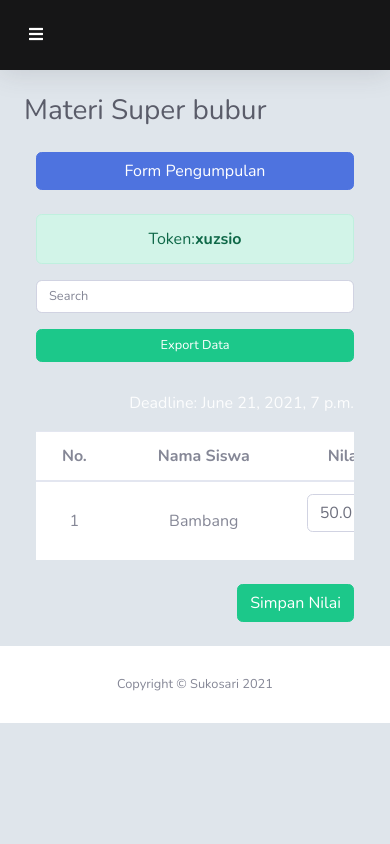
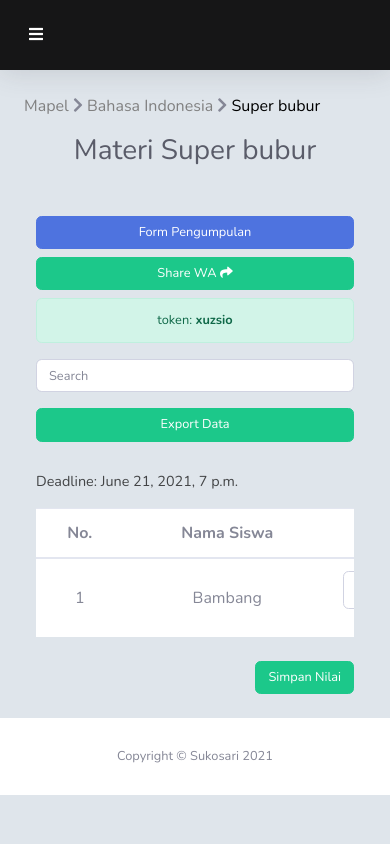
Before and after one commit to arrazy100/sigas-sukosari-2021, a Django app: a page that uses templates/layout/base.html in a window 390 px wide. Run offline with Django 3.2, Linux system fonts and the light colour scheme; a user stored in the database is signed in; data comes from the database, SQL or seed files in the repository; both versions use the stored data as it was after the commit; some libraries are stand-ins or nearby versions.

Commit message:
Add little patch for design and fix bugs

```diff
--- a/static/css/style.css
+++ b/static/css/style.css
@@ -44,3 +44,13 @@ input[type=number] {
 .asteriskField {
     color: red;
 }
+
+.share_wa {
+    display: block;
+}
+
+@media all and (min-width: 600px) {
+    .share_wa {
+        display: none;
+    }
+}
--- a/task_management/models.py
+++ b/task_management/models.py
@@ -45,14 +45,15 @@ class Materi(models.Model):
         # slug
         self.slug = slugify(self.name)
 
-        # random hash link
-        unique_id = str(uuid.uuid4()).replace('-', '')
-        self.form_hash = unique_id
+        if not self.token:
+            # random hash link
+            unique_id = str(uuid.uuid4()).replace('-', '')
+            self.form_hash = unique_id
 
-        # random 6 digit token
-        letters = string.ascii_lowercase
-        rand = ''.join(random.choice(letters) for i in range(6))
-        self.token = rand
+            # random 6 digit token
+            letters = string.ascii_lowercase
+            rand = ''.join(random.choice(letters) for i in range(6))
+            self.token = rand
 
         super(Materi, self).save(*args, **kwargs)
 
--- a/task_management/views.py
+++ b/task_management/views.py
@@ -9,6 +9,7 @@ from django.contrib.auth import authenticate, logout
 from django.contrib.auth import login as django_login
 from django.contrib.auth.decorators import login_required
 from django.template.response import TemplateResponse
+from urllib.parse import quote
 from .pcloud_api import login as pcloud_login
 from .controllers import *
 from .forms import *
@@ -162,9 +163,13 @@ def materiFileSiswa(request, mapel_id = 0, slug = ''):
     # get materi
     materi = Materi.objects.get(mapel_id = mapel_id, slug = slug)
 
+    # get mapel name
+    mapel_name = Mapel.objects.get(id = mapel_id).name
+
     materi_name = materi.name
-    form_link = 'http://' + get_current_site(request).domain + '/form-pengumpulan/' + materi.form_hash
+    form_link = get_current_site(request).domain + '/form-pengumpulan/' + materi.form_hash
     token = materi.token
+    share_link = quote(form_link + '%0a%0a' + 'token: ' + token)
     deadline = materi.deadline
 
     # get file siswa
@@ -184,7 +189,7 @@ def materiFileSiswa(request, mapel_id = 0, slug = ''):
         return redirect("materi_filesiswa", mapel_id = mapel_id, slug = slug)
 
     # context to pass variable to template view
-    context = {'file_siswa': file_siswa, 'materi_name': materi_name, 'form_link': form_link, 'token': token, 'deadline': deadline, 'mapel_id': mapel_id, 'slug': slug}
+    context = {'file_siswa': file_siswa, 'materi_name': materi_name, 'form_link': form_link, 'token': token, 'deadline': deadline, 'mapel_id': mapel_id, 'slug': slug, 'share_link': share_link, 'mapel_name': mapel_name}
 
     return TemplateResponse(request, 'materi_filesiswa.html', context)
 
@@ -282,36 +287,51 @@ def formPengumpulan(request, form_hash = ''):
     teacher = Teacher.objects.get(id = materi.teacher_id)
     user_id = User.objects.get(id = teacher.user_id)
 
-    # link expired
+    # form expired response
+    expired_response = redirect("form_expired")
+
+    # form pengumpulan response
+    pengumpulan_response = redirect("form_pengumpulan", form_hash = form_hash)
+
+    # redirect to form_expired if time > deadline
     if (timezone.now() > materi.deadline):
-        return redirect("form_expired")
+        return expired_response
 
     if (request.method == "POST"):
         form = SiswaForm(request.POST, request.FILES)
 
         if form.is_valid():
+            # don't submit if time > deadline
+            if (timezone.now() > materi.deadline):
+                return expired_response
+
             token = form.cleaned_data['token']
+
+            # if inputted token is correct
             if (token == materi.token):
                 name = form.cleaned_data['student_name']
                 keterangan = form.cleaned_data['keterangan']
                 files = request.FILES.getlist('files')
 
                 total_size = 0
+
+                # get total file size, if > 5 MB return error messages
                 for file in files:
                     total_size += file.size
                     if total_size > 5242880:
                         messages.error(request, "Maksimal upload file 5 MB")
 
-                        return redirect('form_pengumpulan', form_hash = form_hash)
+                        return pengumpulan_response
 
                 folder_name = str(materi.mapel_id) + '/' + materi.slug
                 file_name = slugify(name) + '.zip'
 
+                # check siswa with name exists in database
                 try:
                     filesiswa_exists = FileSiswa.objects.get(filename = file_name, materi_id = materi.id)
                     messages.error(request, "Siswa atas nama " + name + " sudah mengumpulkan tugas")
 
-                    return redirect("form_pengumpulan", form_hash = form_hash)
+                    return pengumpulan_response
                 except:
                     pass
 
--- a/templates/layout/base.html
+++ b/templates/layout/base.html
@@ -8,8 +8,13 @@
   <meta charset="utf-8">
   <meta http-equiv="X-UA-Compatible" content="IE=edge">
   <meta name="viewport" content="width=device-width, initial-scale=1, shrink-to-fit=no">
-  <meta name="description" content="">
-  <meta name="author" content="">
+  <meta name="description" content="SIGAS">
+  <meta name="author" content="Muhammad Afdhal Arrazy">
+
+  <meta property="og:title" content="SIGAS">
+  <meta property="og:description" content="Sistem berbasis website sebagai media untuk mengumpulkan tugas">
+  <meta property="og:image" content="https://sigas.pythonanywhere.com/favicon.ico">
+  <meta property="og:url" content="https://sigas.pythonanywhere.com/">
 
   <title>{{ request.resolver_match.url_name }}</title>
 
--- a/templates/materi_filesiswa.html
+++ b/templates/materi_filesiswa.html
@@ -29,8 +29,19 @@
             <!-- Begin Page Content -->
             <div class="container-fluid">
 
+                <!-- Back Navigation -->
+                <div class="d-flex align-items-center">
+                    <p>
+                        <a href="{% url 'mapel' %}" style="color: gray;">Mapel</a>
+                        <i class="fa fa-chevron-right"></i>
+                        <a href="{% url 'materi' mapel_id=mapel_id %}" style="color: gray;">{{ mapel_name }}</a>
+                        <i class="fa fa-chevron-right"></i>
+                        <a style="text-decoration: none; color: black;">{{ materi_name }}</a>
+                    </p>
+                </div>
+
                 <!-- Page Heading -->
-                <div class="d-sm-flex align-items-center justify-content-center mb-4">
+                <div class="d-sm-flex align-items-center justify-content-center mb-5 text-center">
                     <h1 class="h3 mb-0 text-gray-800">Materi {{ materi_name }}</h1>
                 </div>
 
@@ -47,14 +58,19 @@
                                 {% csrf_token %}
 
                                 <div class="row">
-                                    <div class="col-12 mb-4">
-                                        <a href="{{ form_link }}" target="_blank" class="btn btn-block btn-primary">Form
+                                    <div class="col-12 col-sm-6 col-md-12 mb-2">
+                                        <a href="{{ form_link }}" target="_blank" class="btn btn-block btn-primary list-materi-btn">Form
                                             Pengumpulan</a>
                                     </div>
 
+                                    <div class="col share_wa mb-2">
+                                        <a href="whatsapp://send?text={{ share_link }}" class="btn btn-block btn-success list-materi-btn">Share WA <i style="color: white;"
+                                                class="fas fa-share"></i></a>
+                                    </div>
+
                                     <div class="col-12">
-                                        <div class="alert alert-success d-flex justify-content-center" role="alert">
-                                            Token: <b>{{ token }}</b>
+                                        <div class="alert alert-success d-flex justify-content-center list-materi-btn" role="alert">
+                                            <div class="token-title">token: <b>{{ token }}</b></div>
                                         </div>
                                     </div>
                                 </div>
@@ -75,8 +91,8 @@
                                 </div>
 
                                 <div class="row">
-                                    <div class="col d-flex justify-content-end">
-                                        <p style="color: rgba(255, 255, 255, 0.9);">Deadline: {{ deadline }}</p>
+                                    <div class="col">
+                                        <p style="color: rgba(0, 0, 0, 0.7); font-size: 0.9rem;">Deadline: {{ deadline }}</p>
                                     </div>
                                 </div>
 
@@ -84,7 +100,7 @@
 
                                 <div class="table-responsive">
                                     <table id="table_siswa" class="w-auto table"
-                                        style="background-color: white; text-align: center; min-width: 500px;">
+                                        style="background-color: white; text-align: center; min-width: 570px;">
                                         <thead>
                                             <tr>
                                                 <th scope="col">No.</th>
@@ -94,14 +110,6 @@
                                             </tr>
                                         </thead>
                                         <tbody>
-
-                                            {% if not file_siswa %}
-                                            <tr>
-                                                <td></td>
-                                                <td>Belum ada siswa</td>
-                                            </tr>
-                                            {% endif %}
-
                                             {% for siswa in file_siswa %}
                                             <tr>
                                                 <td scope="row" class="align-middle">{{ forloop.counter }}</th>
@@ -138,7 +146,7 @@
                                 </div>
 
                                 <div class="d-flex mt-2 mb-4 justify-content-end">
-                                    <button class="btn btn-success">Simpan Nilai</button>
+                                    <button class="btn btn-success list-materi-btn">Simpan Nilai</button>
                                 </div>
 
                             </form>
@@ -192,7 +200,7 @@
         {% include 'layout/load_js.html' %}
         <script>
             $('#hapusFileSiswa_btn').click(function () {
-                let url = "{% url 'hapus_filesiswa' mapel_id=mapel_id slug=slug filesiswa_id=1 %}".replace(/1/, $(this).data('id'));
+                let url = "{% url 'hapus_filesiswa' mapel_id=mapel_id slug=slug filesiswa_id=0 %}".replace(/0/, $(this).data('id'));
                 window.location = url;
             });
         </script>
```
Also changed, not shown: templates/mapel.html (+6 -5 lines), templates/materi.html (+27 -13 lines), db.sqlite3.
